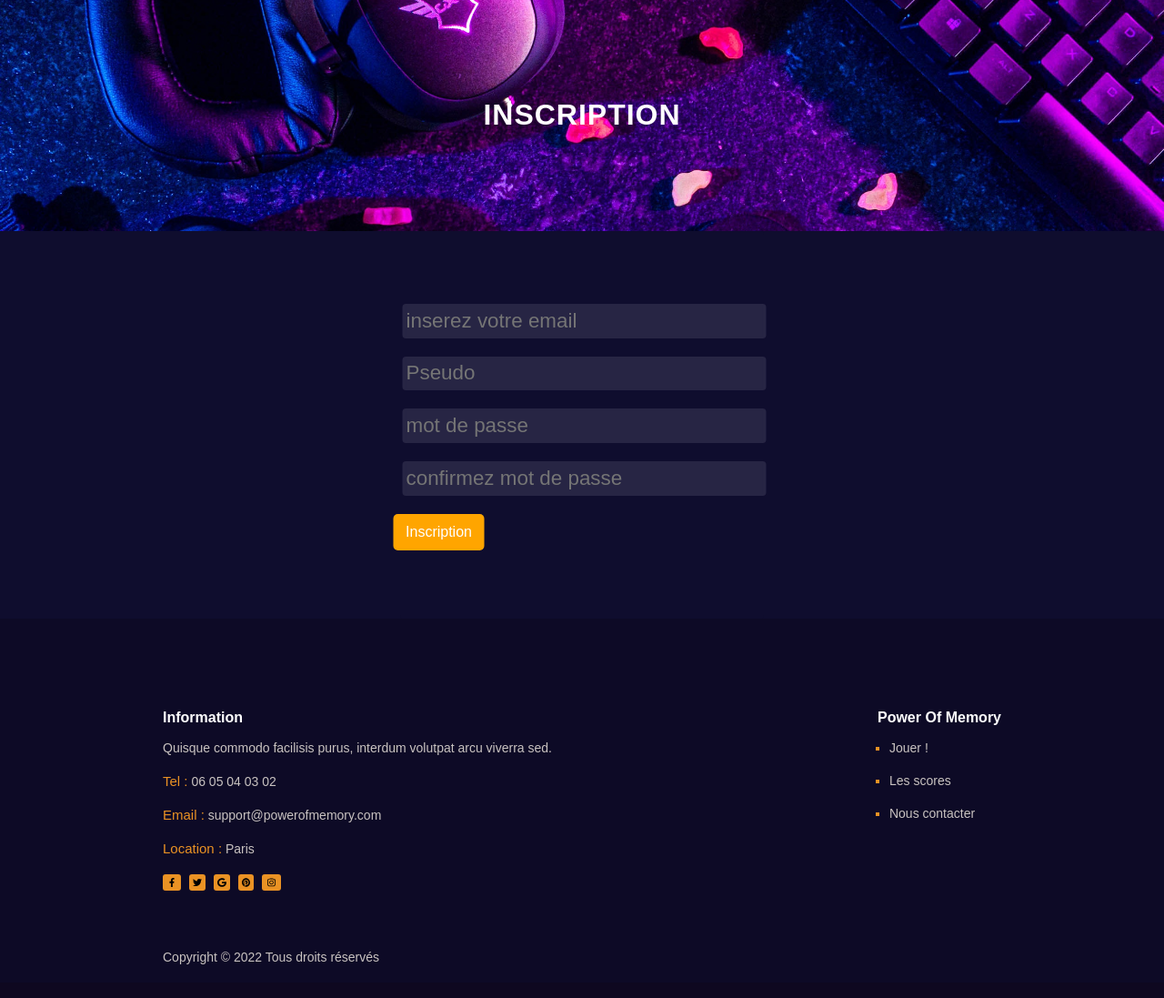
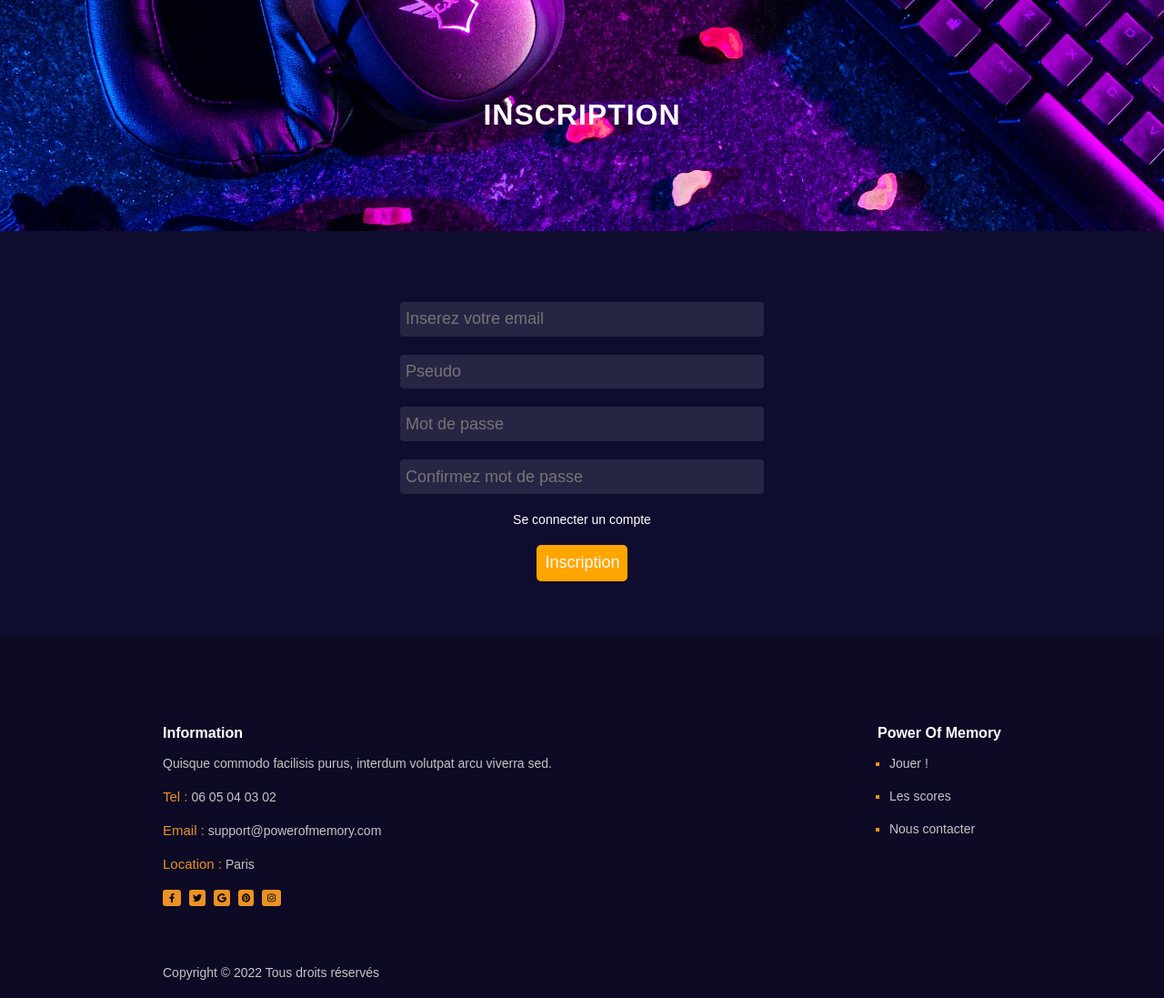
Before and after one commit to raphaelglt/memory, a PHP site: page /register.php in a window 1280 px wide. Shown: the part 86-1183 px from the top of the page at 91% size. Before the commit the page ends 1146 px from the top, so only its background shows below. Run offline with PHP 8.4, Linux system fonts and the light colour scheme.

Commit message:
login to register link

```diff
--- a/assets/css/login-register.css
+++ b/assets/css/login-register.css
@@ -1,126 +1,69 @@
  body{
-    margin: 0;
-
     font-family: "Poppins", "sans-serif";
-    font-weight: 510;
-
-
 }
-
-
-#container-connexion{
-    margin-left: auto;
-    margin-right: auto;
-
-
-
+#container-inscription{
     display: flex;
+    align-items: center;
+    justify-content: center;
     flex: 1;
     height: auto;
     flex-direction: column;
     background-color: rgb(15, 13, 46);
     top: 20%;
     margin: auto;
-
-
 }
-#container-inscription{
-    margin-left: auto;
-    margin-right: auto;
-
-
-    display: flex;
-    flex: 1;
-    height: auto;
-    flex-direction: column;
-    background-color: rgb(15, 13, 46);
-    top: 20%;
-    margin: auto;
-
-}
- .input {
+.input {
     display: flex;
     flex: auto;
-    margin: 10px;
-    margin-bottom: 20px;
-
     color: white;
-
-
-
     width: 400px;
     height: 1cm;
     border-radius: 4px;
+    background-color: rgb(39, 37, 68);
 
-
-    background-color: rgb(39, 37, 68);
-    padding: 2px 4px;
     margin-top: 20px;
     text-align: left;
 }
-
-
-
-input[type=text] {
-    padding: 2cm ,4cm;
-    font-size: 0.70em;
+input {
+    color: white;
+    height: 1cm;
+    border-radius: 4px;
+    background-color: rgb(39, 37, 68);
+    margin-top: 20px;
+    text-align: left;
+    font-size: 18px;
     outline: none;
-    position: relative;
-    display: flex;
-    flex: auto;
     width: 400px;
-
-    color: white;
-    background-color: rgb(39, 37, 68);
+    padding-left: 6px;
     border: transparent;
-
-
-
-}
-input[type=password] {
-    font-size: 0.70em;
-    color: white;
-    position: relative;
-    outline: none;
-    display: flex;
-    flex: auto;
-    width: 400px;
-    background-color:rgb(39, 37, 68);
-    border: transparent;
-
-
+    font-family: sans-serif;
 }
 .button{
-    position: relative;
-
-    display: block;
     background-color: orange;
-    margin-bottom: 15px;
-    padding: 40px , 40px;
-    border-radius: 3px solid;
     border-radius: 5px;
     border: none;
-
-    font-size: 0.5em;
-    font-weight: 100;
-
     width: 100px;
     height: 40px;
-
-
-
-
+    padding-right: 5px;
+    font-family: sans-serif;
+    text-align: center;
 }
 .login{
+    display: flex;
+    justify-content: center;
+    align-items: center;
+    flex-direction: column;
     margin-top: 1cm;
     margin-bottom: 1cm;
-    width: 325px;
-    text-align: center;
-    margin: O auto;
     padding: 20px;
-    position: relative;
-    top: 50%;
-    left: 50%;
-    transform: translateX(-70%);
     font-size: 2em;
 }
+#login-to-register {
+    margin-top: 20px;
+    font-size: 14px;
+    color: white;
+    font-family: 'Poppins', sans-serif;
+}
+#login-to-register:hover {
+    color: orange;
+}
--- a/register.php
+++ b/register.php
@@ -29,9 +29,6 @@
         {  $valid= false;
             $er_email="L'email est invalide";
             echo $er_email;
-
-
-
         }else{
             $req_email = $dbh->prepare("SELECT user_email FROM Utilisateurs WHERE user_email=?");
             $req_email->bindParam(1, $r_email);
@@ -44,8 +41,6 @@
             }
 
         }
-
-
 
         //verif pseudo
         if (empty($r_pseudo)){
@@ -104,11 +99,6 @@
         }
     }
 }
-
-
-
-
-
 ?>
 <!DOCTYPE html>
 <html>
@@ -128,31 +118,13 @@
         ?>
         <div id="container-inscription" class="input">
             <form class="login" method="post" action="">
-                    <div class="input">
-                    <input type="text" id="r_email" placeholder="inserez votre email" name="email"  >
-
-
-                    </div>
-
-                    <div class="input">
+                <input type="text" id="r_email" placeholder="Inserez votre email" name="email"  >
                 <input type="text" id="r_pseudo" placeholder="Pseudo" name="pseudo" >
-
-                    </div>
-
-
-                    <div class="input">
-                    <input id="r_pass" type="password" placeholder="mot de passe" name="password" >
-
-                    </div>
-
-                    <div class="input">
-                        <input id="r_pass2" type="password" placeholder="confirmez mot de passe" name="password2" >
-                    </div>
-
-                    <input style="color: rgb(255, 255, 255); " class= "button" type="submit" name="inscription" value="Inscription">
-
+                <input id="r_pass" type="password" placeholder="Mot de passe" name="password" >
+                <input id="r_pass2" type="password" placeholder="Confirmez mot de passe" name="password2" >
+                <a id="login-to-register" href="./login.php">Se connecter un compte</a>
+                <input class= "button" type="submit" name="inscription" value="Inscription">
             </form>
-
         </div>
         <?php
             include('./view/footer.inc.php');
```
Also changed, not shown: assets/css/LetR.css (deleted, +0 -92 lines), login.php (+5 -30 lines). Lines whose indentation alone changed are shown as unchanged.
